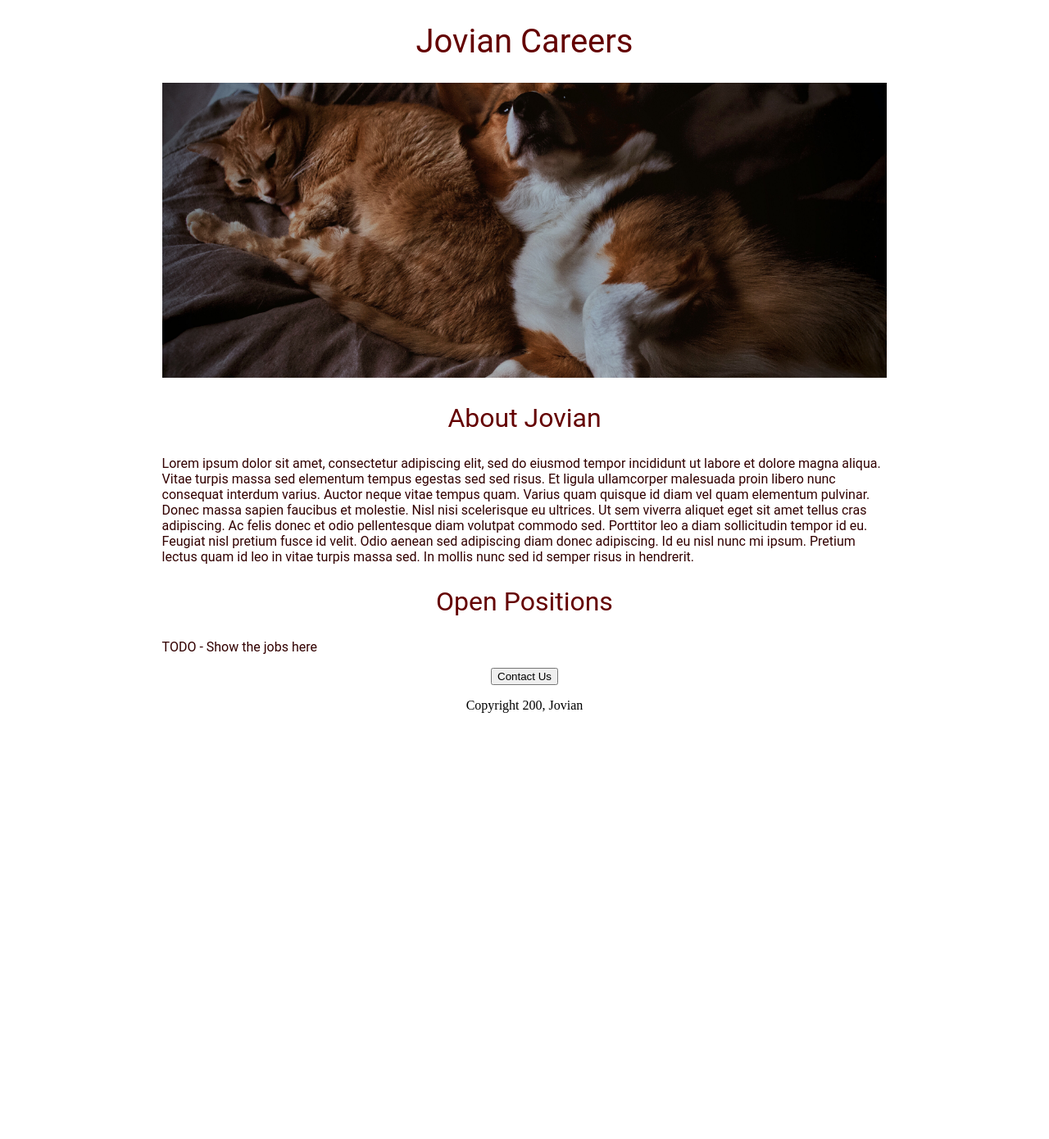
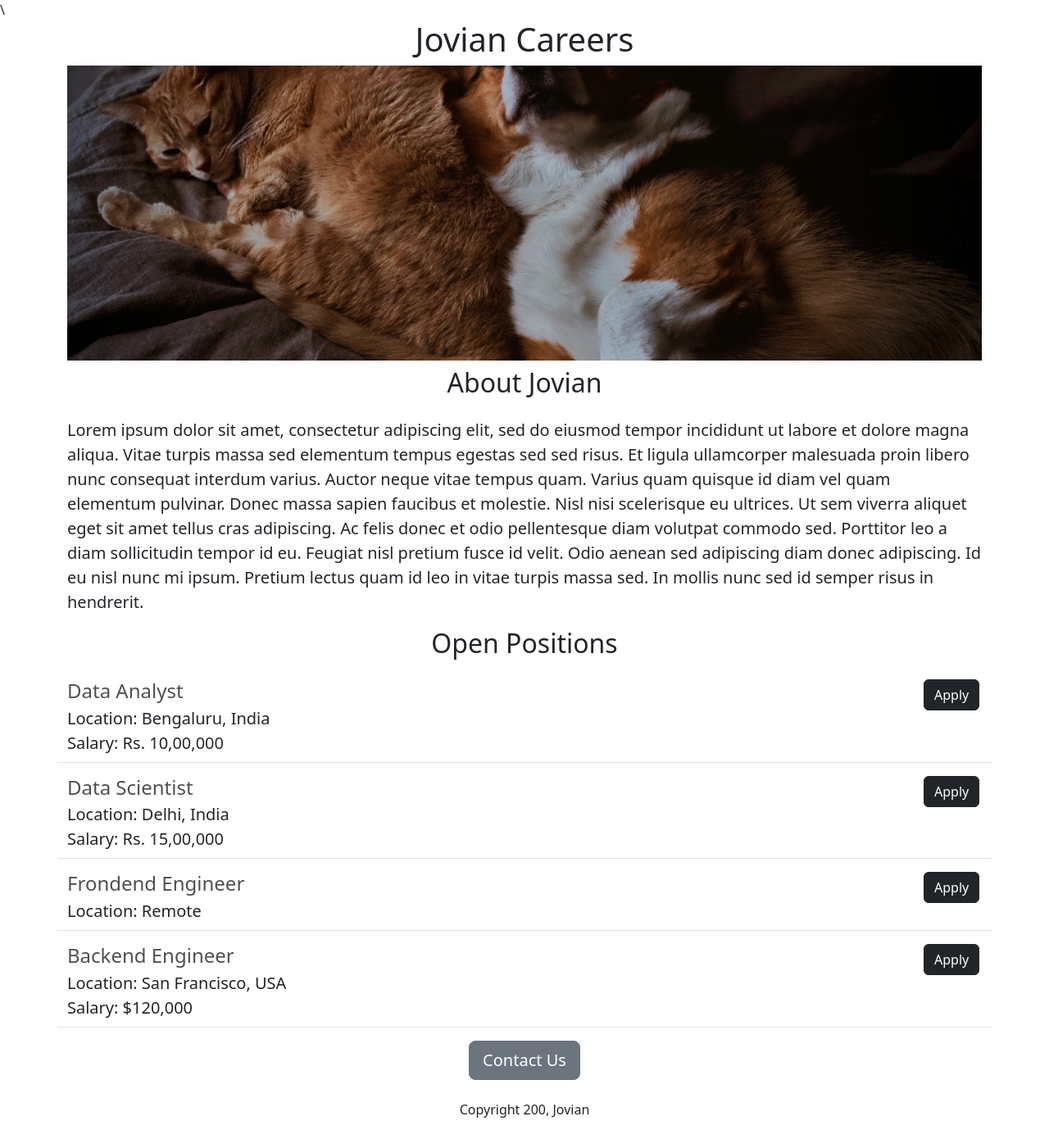
Before and after one commit to fangcao20/jovian-careers-website-v2, a Flask app: page / in a window 1280 px wide. Shown: the whole page at 82% size. Before the commit the page ends 870 px from the top, so only its background shows below. Run offline with Flask 2, Linux system fonts and the light colour scheme.

Commit message:
Added dynamic data and API route

```diff
--- a/app.py
+++ b/app.py
@@ -1,11 +1,37 @@
-from flask import Flask, render_template
+from flask import Flask, render_template, jsonify
 
 app = Flask(__name__)
+
+JOBS = [{
+  'id': 1,
+  'title': 'Data Analyst',
+  'location': 'Bengaluru, India',
+  'salary': 'Rs. 10,00,000'
+}, {
+  'id': 2,
+  'title': 'Data Scientist',
+  'location': 'Delhi, India',
+  'salary': 'Rs. 15,00,000'
+}, {
+  'id': 3,
+  'title': 'Frondend Engineer',
+  'location': 'Remote'
+}, {
+  'id': 4,
+  'title': 'Backend Engineer',
+  'location': 'San Francisco, USA',
+  'salary': '$120,000'
+}]
 
 
 @app.route("/")
 def hello_world():
-  return render_template('home.html')
+  return render_template('home.html', jobs=JOBS)
+
+
+@app.route("/api/jobs")
+def list_jobs():
+  return jsonify(JOBS)
 
 
 if __name__ == "__main__":
--- a/templates/home.html
+++ b/templates/home.html
@@ -2,53 +2,34 @@
 <html>
   <head>
     <title>Jovian Careers</title>
+    <meta charset="utf-8">
+    <meta name="viewport" content="width=device-width, initial-scale=1">
+    <link href="https://cdn.jsdelivr.net/npm/bootstrap@5.3.0-alpha1/dist/css/bootstrap.min.css" rel="stylesheet" integrity="sha384-GLhlTQ8iRABdZLl6O3oVMWSktQOp6b7In1Zl3/Jr59b6EGGoI1aFkw7cmDA6j6gD" crossorigin="anonymous">\
     <style>
-      h1 {
-        font-size: 40px;
-        font-family: 'Roboto', sans-serif;
-        font-weight: normal;
-        color: rgb(100, 0, 0);
-        text-align: center;
-      }
-
       #banner {
         width: 100%;
         height: 360px;
         object-fit: cover;
       }
-
-      h2 {
-        font-family: 'Roboto', sans-serif;
-        color: rgb(100, 0, 0);
-        text-align: center;
-        font-size: 32px;
-        font-weight: normal;
-      }
-
-      .bodytext {
-        font-family: 'Roboto', sans-serif;
-        color: rgb(50, 0, 0);
-      }
-
-      #container {
-        max-width: 70%;
-        margin: auto;
-      }
     </style>
   </head>
   <body>
-    <div id="container">
-      <h1>Jovian Careers</h1>
-      <img id="banner" src="https://jovian-careers-website.fangcao20.repl.co/static/banner.jpg">
-      <h2>About Jovian</h2>
-      <p class="bodytext">
+    <div class="container">
+      <h1 class="text-center">Jovian Careers</h1>
+      <img class="img-fluid" id="banner" src="https://jovian-careers-website.fangcao20.repl.co/static/banner.jpg">
+      <h2 class="text-center mt-2 mb-4">About Jovian</h2>
+      <p class="lead">
         Lorem ipsum dolor sit amet, consectetur adipiscing elit, sed do eiusmod tempor incididunt ut labore et dolore magna aliqua. Vitae turpis massa sed elementum tempus egestas sed sed risus. Et ligula ullamcorper malesuada proin libero nunc consequat interdum varius. Auctor neque vitae tempus quam. Varius quam quisque id diam vel quam elementum pulvinar. Donec massa sapien faucibus et molestie. Nisl nisi scelerisque eu ultrices. Ut sem viverra aliquet eget sit amet tellus cras adipiscing. Ac felis donec et odio pellentesque diam volutpat commodo sed. Porttitor leo a diam sollicitudin tempor id eu. Feugiat nisl pretium fusce id velit. Odio aenean sed adipiscing diam donec adipiscing. Id eu nisl nunc mi ipsum. Pretium lectus quam id leo in vitae turpis massa sed. In mollis nunc sed id semper risus in hendrerit.
       </p>
-      <h2>Open Positions</h2>
-      <p class="bodytext">TODO - Show the jobs here</p>
-      <div style="text-align:center;">
-        <button>Contact Us</button>
-        <p>Copyright 200, Jovian</p>
+      <h2 class="text-center mt-2 mb-4">Open Positions</h2>
+      <div class="lead">
+        {% for job in jobs %}
+          {% include 'jobitem.html' %}
+        {% endfor %}
+      </div>
+      <div class="text-center mt-2 mb-4">
+        <button class="btn btn-secondary btn-lg">Contact Us</button>
+        <p class="mt-4">Copyright 200, Jovian</p>
       </div>
     </div>
   </body>
--- /dev/null
+++ b/templates/jobitem.html
@@ -0,0 +1,12 @@
+<div class="border-bottom row" style="margin-bottom: 16px; padding-bottom: 8px">
+  <div class="col-11">
+    <h4 style="color:rgb(80,80,80); margin-bottom: 4px;">{{ job['title'] }}</h4>
+    <div><b>Location:</b> {{ job['location'] }}</div>
+    {% if 'salary' in job %}
+      <div><b>Salary:</b> {{ job['salary'] }}</div>
+    {% endif %}
+  </div>
+  <div class="col-1">
+    <button type="button" class="btn btn-dark">Apply</button>
+  </div>
+</div>
```
